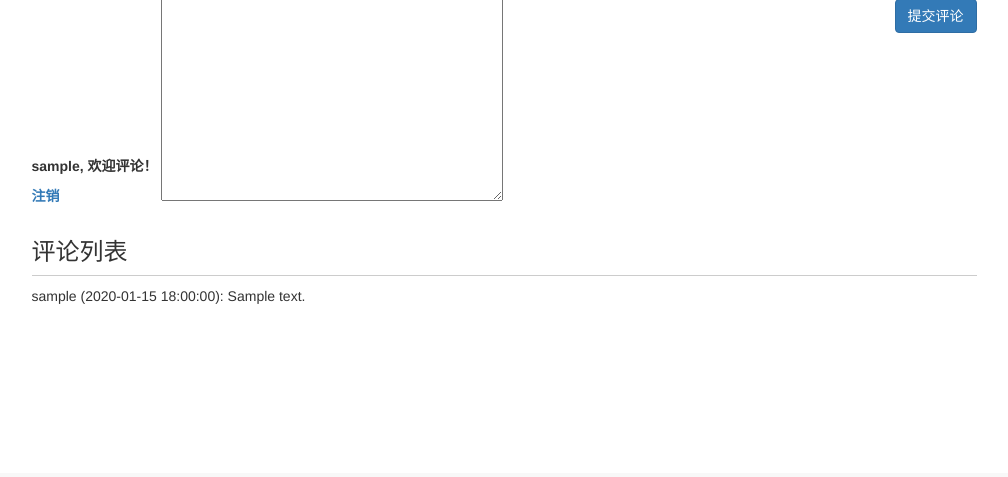
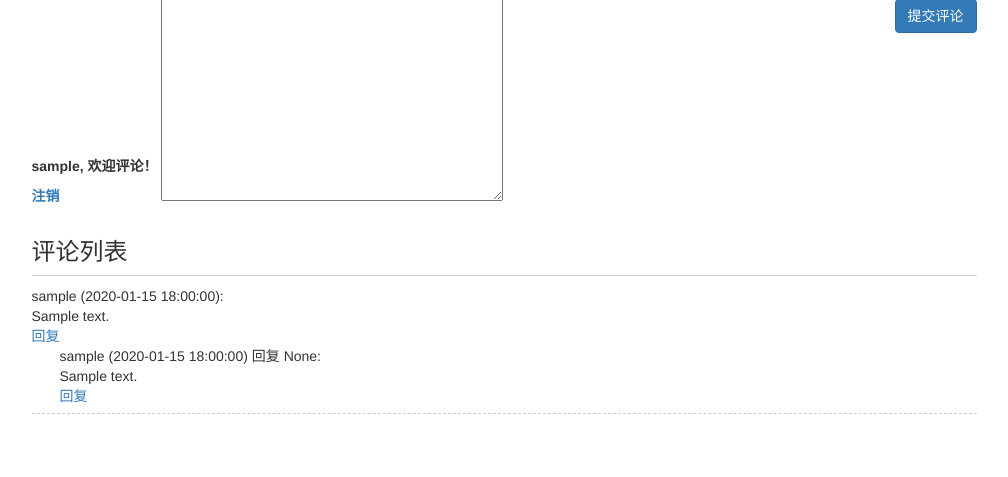
Before and after one commit to zhangyongming13/mysite, a Django app: template blog/templates/blog/blog_detail.html in a window 1280 px wide. Shown: the part 327-804 px from the top of the page, without its empty margins (136-1144 px from the left). Before the commit the page ends 631 px from the top, so only its background shows below. Run offline with Django 3.2, Linux system fonts and the light colour scheme; a user stored in the database is signed in; tables that the repository leaves empty hold one stand-in row (values such as "Sample post"); the template is opened without the code that fills it: values that come from a table or form of the project are taken from there, most other values are stand-ins (such as "Sample title", 1, 10 or a date in 2020); data that the repository does not hold is empty; some libraries are stand-ins or nearby versions.

Commit message:
201905181109实现了回复功能（利用树结构）

```diff
--- a/blog/static/blog_detail.css
+++ b/blog/static/blog_detail.css
@@ -28,3 +28,13 @@ h3.comment-area-title{
 div.django-ckeditor-widget{
     width: 100%;
 }
+
+div.comment-text{
+    border-bottom:1px dashed #cccccc;
+    margin-bottom: 0.5em;
+    padding-bottom: 0.5em;
+}
+
+div.reply{
+    margin-left:2em;
+}
--- a/blog/templates/blog/blog_detail.html
+++ b/blog/templates/blog/blog_detail.html
@@ -65,6 +65,11 @@
                         <p>{{ request.user }}, 欢迎评论！</p>
                         <a href="{% url 'logout' %}">注销</a>
                     </label>
+                    <!--回复的时候，回复富文本编辑器所在的位置-->
+                    <div id="reply_content_container" style="display:none;">
+                        <p>回复</p>
+                        <div id="reply_content"></div>
+                    </div>
                     {% csrf_token %}
                         <!--for取出form表单中所有元素，生成html-->
                         {% for foo in comment_form %}
@@ -72,19 +77,6 @@
                         {% endfor %}
                     <!--用于ajax显示错误信息的地方-->
                     <span id="comment_error" class="text-danger pull-left"></span>
-                        <!--使用bootstrap样式form-group，base.html已经引入bootstrap-->
-                        <!--向后端返回的数据-->
-{#                        <div class="form-group">#}
-{#                            <label for="comment_text">#}
-{#                                <p>{{ request.user }}, 欢迎评论！</p>#}
-{#                                <a href="{% url 'logout' %}">注销</a>#}
-{#                            </label>#}
-{#                            <textarea class="form-control" name="text" id="comment_text" cols="80" rows="4"></textarea>#}
-{#                        </div>#}
-{#                        <!--评论的模型是ContentType，所以传进object_id和ContentType来确认该评论对应哪一篇博客-->#}
-{#                        <input type="hidden" name="object_id" value="{{ blog_detail.pk }}">#}
-{#                        <!--这里传到后端的是字符串，而不是blog_detail这个博客数据-->#}
-{#                        <input type="hidden" name="content_type" value="blog">#}
                         <input type="submit" value="提交评论" class="btn btn-primary pull-right">
                     </form>
                 {% else %}
@@ -99,13 +91,34 @@
                 <h3 class="comment-area-title">评论列表</h3>
                 <div id="comment_list">
                     {% for comment in comments %}
-                    <div class="comment-text">
-                        {{ comment.user }}
-                        ({{ comment.comment_time | date:"Y-m-d H:i:s"}}):
-                        {{ comment.text | safe}}
+                    <div id="root_{{ comment.pk }}" class="comment-text">
+                        <span>{{ comment.user }}</span>
+                        <span>({{ comment.comment_time | date:"Y-m-d H:i:s"}}):</span>
+                        <!--在回复的时候，需要显示被回复的内容是什么，所以要取到该值-->
+                        <div id="content_{{ comment.pk }}">
+                            {{ comment.text | safe}}
+                        </div>
+                        <!--添加回复按钮，调用javascript方法-->
+                        <a href="javascript:reply({{ comment.pk }});">回复</a>
+
+                        <!--通过root_comment反向获取该条评论的所有内容-->
+                        {% for reply in comment.root_comment.all %}
+                            <div class="reply">
+                                <span>{{ reply.user.username }}</span>
+                                <span>({{ reply.comment_time | date:"Y-m-d H:i:s" }})</span>
+                                <span>回复</span>
+                                <span>{{ reply.reply_to }}:</span>
+                                <!--在回复的时候，需要显示被回复的内容是什么，所以要取到该值-->
+                                <div id="content_{{ reply.pk }}">
+                                    {{ reply.text | safe}}
+                                </div>
+                                <!--添加回复按钮，调用javascript方法-->
+                                <a href="javascript:reply({{ reply.pk }});">回复</a>
+                            </div>
+                        {% endfor %}
                     </div>
                 {% empty %}
-                    <p>暂无评论，评论一个？</p>
+                    <span id="no_comment">暂无评论，评论一个？</span>
                 {% endfor %}
                 </div>
             </div>
@@ -126,7 +139,7 @@
                 return false;
             }
             // 更新数据到textarea
-            CKEDITOR.instances['id_text'].updateElement()
+            CKEDITOR.instances['id_text'].updateElement();
             // 异步提交数据
             $.ajax({
                 url:"{% url 'update_comment' %}",
@@ -137,11 +150,37 @@
                 success:function(data){
                     console.log(data);
                     if(data['status']=="SUCCESS"){
-                        var comment_html = '<div>' + data['username'] + '('+ data['comment_time'] +')'+ ':' + data['text'] + '</div>'
-                        // 在id为coment_list的元素中插入上面构造的html代码
-                        $("#comment_list").prepend(comment_html);
                         // 提交了评论并且显示到了评论区之后清空输入框里面的数据
+                        if($('#reply_comment_id').val()=='0'){  //这是一条评论
+                            var comment_html =  '<div class="comment-text">' +
+                                '<span>' + data['username'] + '</span>' +
+                                '<span>(' + data['comment_time'] + '):</span>' +
+                                <!--在回复的时候，需要显示被回复的内容是什么，所以要取到该值-->
+                                '<div id="content_' + data['pk'] + '">' +
+                                    data['text'] +
+                                '</div>' +
+                                '<a href="javascript:reply(' + data['pk'] + ');">回复</a>' +
+                            '</div>';
+                            // 在id为coment_list的元素中插入上面构造的html代码
+                            $("#comment_list").prepend(comment_html);  //在comment_list元素的开头插入构造的html文件
+                        }else{  //这是一条回复
+                            var reply_html =  '<div class="reply">' +
+                                '<span>' + data['username'] + '</span>' +
+                                '<span>(' + data['comment_time'] + ')</span>' +
+                                '<span>回复</span>' +
+                                '<span>' + data['reply_to'] + ':</span>' +
+                                <!--在回复的时候，需要显示被回复的内容是什么，所以要取到该值-->
+                                '<div id="content_' + data['pk'] + '">'
+                                    + data['text'] +
+                                '</div>' +
+                                '<a href="javascript:reply(' + data['pk'] + ');">回复</a>' +
+                            '</div>';
+                            $("#root_" + data['root_pk']).append(reply_html);
+                    }
                         CKEDITOR.instances['id_text'].setData('');
+                        $("#reply_content_container").hide();
+                        $("#reply_comment_id").val('0');
+                        $("no_comment").remove();
                     }
                     else{
                         // 显示错误信息，获取到id为comment_error的元素，并把后面的内容填上去
@@ -154,6 +193,17 @@
             });
             return false;
         });
+        function reply(reply_comment_id){
+            // 点击回复的时候，被回复评论的值就需要变为被回复评论的PK值
+            $("#reply_comment_id").val(reply_comment_id);
+            var html = $("#content_" + reply_comment_id).html();
+            $("#reply_content").html(html);  // 取出被回复的内容然后放到reply_content这个元素中
+            $("#reply_content_container").show();
+            $('html').animate({scrollTop: $('#comment_form').offset().top - 60}, 300, function(){
+                // 获取到富文本编辑器，并聚焦
+                CKEDITOR.instances['id_text'].focus();
+            })
+        }
     </script>
 {% endblock %}
 
--- a/comment/forms.py
+++ b/comment/forms.py
@@ -2,6 +2,7 @@ from django import forms
 from django.contrib.contenttypes.models import ContentType
 from django.db.models import ObjectDoesNotExist
 from ckeditor.widgets import CKEditorWidget
+from .models import Comment
 
 
 # 创建评论表单
@@ -11,6 +12,9 @@ class CommentForm(forms.Form):
     text = forms.CharField(widget=CKEditorWidget(config_name='comment_ckeditor'), error_messages={'required':'评论内容不能为空'})
     content_type = forms.CharField(widget=forms.HiddenInput)
     object_id = forms.IntegerField(widget=forms.HiddenInput)
+
+    # 创建回复的时候，被回复的评论/回复的ID值， attr表示的是生成前端页面的时候该元素的ID值，这样方便JQuery找到该元素
+    reply_comment_id = forms.IntegerField(widget=forms.HiddenInput(attrs={'id':'reply_comment_id'}))
 
     # 接收view实例化CommenForm时候传递进来的user参数
     def __init__(self, *args, **kwargs):
@@ -35,3 +39,16 @@ class CommentForm(forms.Form):
             raise forms.ValidationError('评论对象不存在！')
 
         return self.cleaned_data
+
+    # 对前端传来的reply_comment_id进行验证
+    def clean_reply_comment_id(self):
+        reply_comment_id = self.cleaned_data['reply_comment_id']
+        if reply_comment_id < 0:
+            raise forms.ValidationError('回复出错！')
+        elif reply_comment_id == 0:  # 证明这是一条评论不是一条回复
+            self.cleaned_data['parent'] = None
+        elif reply_comment_id > 0:  # 证明这是一条回复，设置这条回复的parent,表面被回复的是谁
+            self.cleaned_data['parent'] = Comment.objects.get(pk=reply_comment_id)
+        else:
+            raise forms.ValidationError('回复出错！')
+        return reply_comment_id
--- a/comment/models.py
+++ b/comment/models.py
@@ -11,8 +11,20 @@ class Comment(models.Model):
     content_object = GenericForeignKey('content_type', 'object_id')
 
     text = models.TextField()
-    user = models.ForeignKey(User, on_delete=models.DO_NOTHING)
     comment_time = models.DateTimeField(auto_now_add=True)
 
+    # 记录这条评论是谁评论的
+    user = models.ForeignKey(User, related_name="comments", on_delete=models.DO_NOTHING)
+
+    # 记录第一条评论，方便找到回复该评论的所有回复，和parent不同的是，parent只是该条回复是回复谁的
+    root = models.ForeignKey('self', related_name="root_comment", null=True, on_delete=models.DO_NOTHING)
+    # 记录评论的上一级是什么，用于对评论的回复
+    parent = models.ForeignKey('self', related_name="parent_comment", null=True, on_delete=models.DO_NOTHING)
+    # 记录这条评论式回复谁的，如果这是第一条评论，那么则为空
+    reply_to = models.ForeignKey(User, related_name="replies", null=True, on_delete=models.DO_NOTHING)
+
+    def __str__(self):
+        return self.text
+
     class Meta:
-        ordering = ['-comment_time']
+        ordering = ['comment_time']
```
Also changed, not shown: blog/views.py (+8 -3 lines), comment/views.py (+19 -0 lines), 1 other file.
